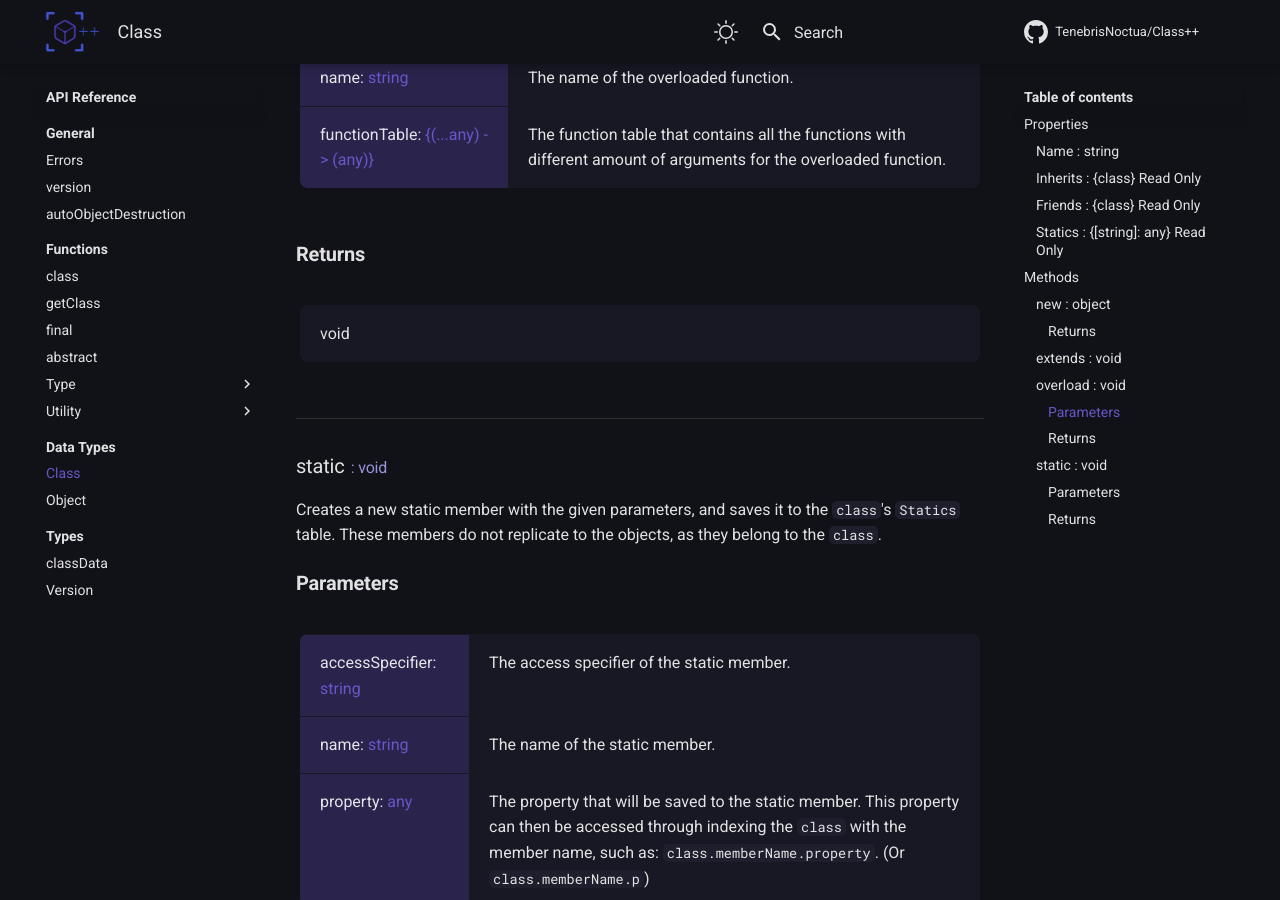
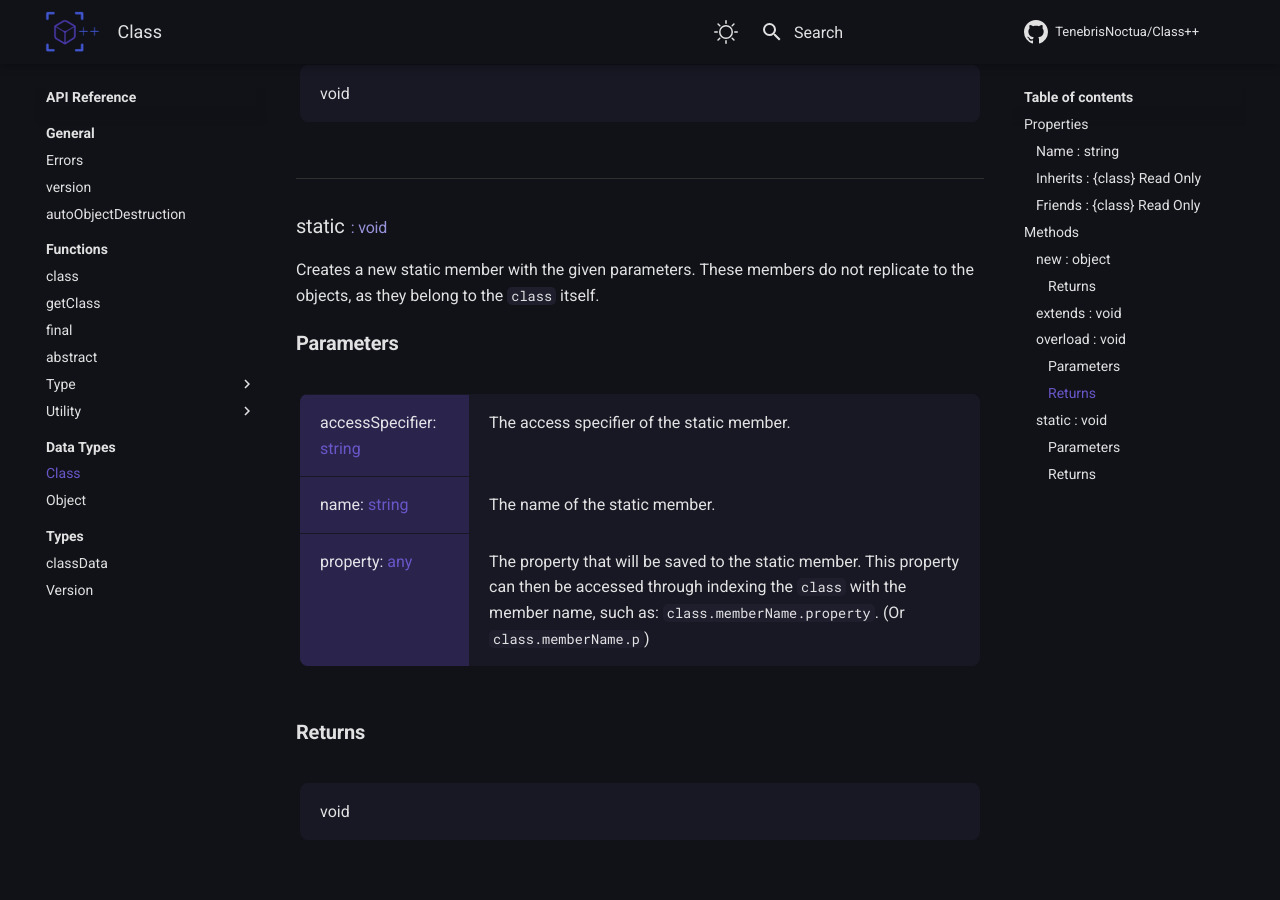
Before and after one commit to TenebrisNoctua/ClassPP, an MkDocs documentation site: the page built from docs/api-reference/data-types/class.md, in a window 1280 px wide and 900 px high, scrolled down 2522 px. Built offline with MkDocs 1.6.1 and Material for MkDocs 9.7.7, drawn with Linux system fonts in a browser that asks for light colours; comment, search, counter and statistics services are not loaded; the version menu is left out; some of the changed text lies outside the part shown.

Commit message:
Update to 2.3.0

```diff
--- a/docs/api-reference/data-types/class.md
+++ b/docs/api-reference/data-types/class.md
@@ -17,8 +17,7 @@
             <ul>
                 <li><a href="#name-string">Name</a>: An unique identifier of the <code>class</code>.</li>
                 <li><a href="#inherits-class-read-only">Inherits</a>: A table that contains classes that the <code>class</code> inherits from.</li>
-                <li><a href="#friends-class-read-only">Friends</a>: A table that contains functions or clases that can access the <code>Private</code> members of the <code>class</code>. </li>
-                <li><a href="#statics-string-any-read-only">Statics</a>:  A table that contains the static members of the <code>class</code>. These members can only be called through the <code>class</code> object.</li>
+                <li><a href="#friends-class-read-only">Friends</a>: A table that contains functions or clases that can access the <code>Private</code> members of the <code>class</code>.</li>
             </ul>
         </div>
     </div>
@@ -72,19 +71,6 @@
 </h3>
 
 This table contains all the functions and the `class`es that can access all of the `Private` members of the `class`.
-
-----------------------
-
-<h3 markdown>
-	Statics
-	<span class="api-property-type">
-		: {[string]: any}
-	</span>
-    <div class="api-access-type" style="float: none">Read Only</div>
-</h3>
-
-This table contains all the members that are static, meaning they only belong to the `class`. These members won't replicate to the
-`object`s, and can only be called through the `class` object.
 
 ----------------------
 
@@ -182,7 +168,7 @@
 	</span>
 </h3>
 
-Creates a new static member with the given parameters, and saves it to the `class`'s `Statics` table. These members do not replicate to the objects, as they belong to the `class`.
+Creates a new static member with the given parameters. These members do not replicate to the objects, as they belong to the `class` itself.
 
 #### Parameters
 <span markdown>
--- a/wally.toml
+++ b/wally.toml
@@ -1,7 +1,7 @@
 [package]
 name = "tenebrisnoctua/classpp"
 description = "Class++ is a module that aims to make class creation easier and more powerful in Luau."
-version = "2.2.0"
+version = "2.3.0"
 registry = "https://github.com/UpliftGames/wally-index"
 realm = "shared"
 license = "MIT"
```
Also changed, not shown: docs/api-reference/class-functions/utility/inClassScope.md (+6 -2 lines), 6 other files.
